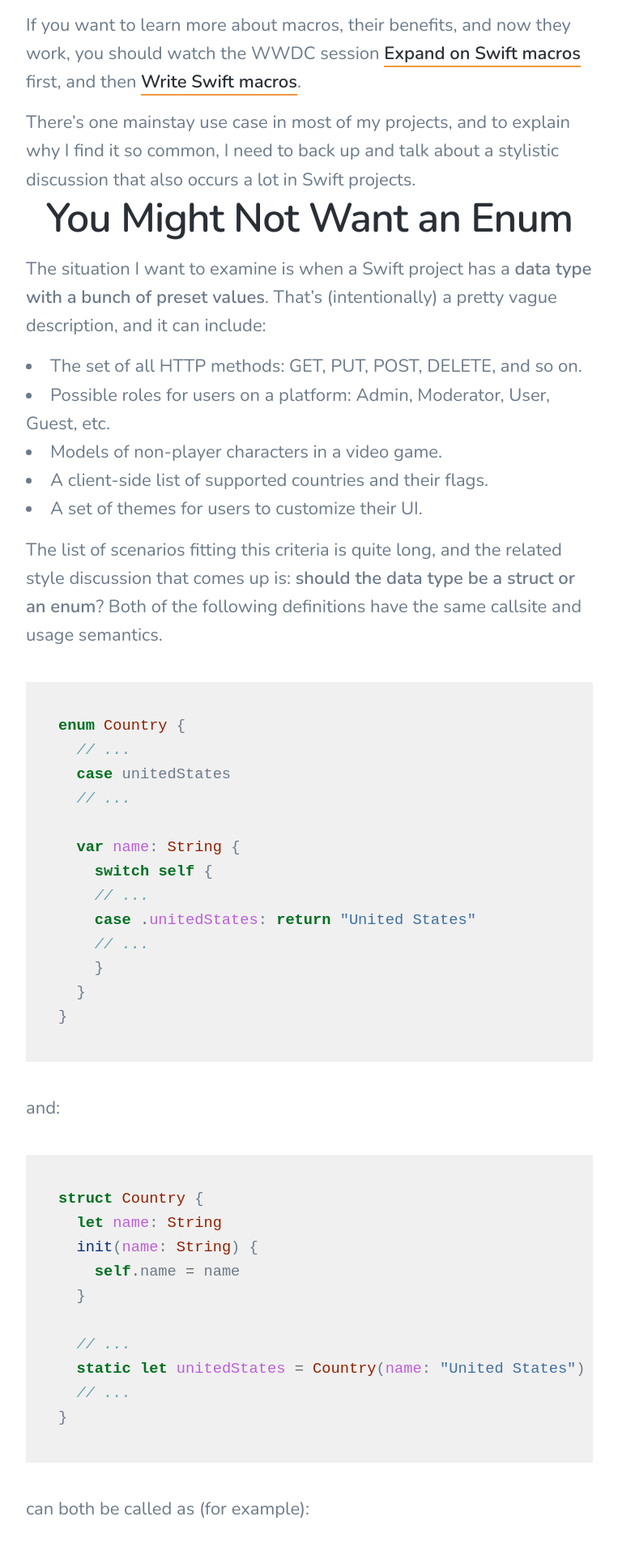
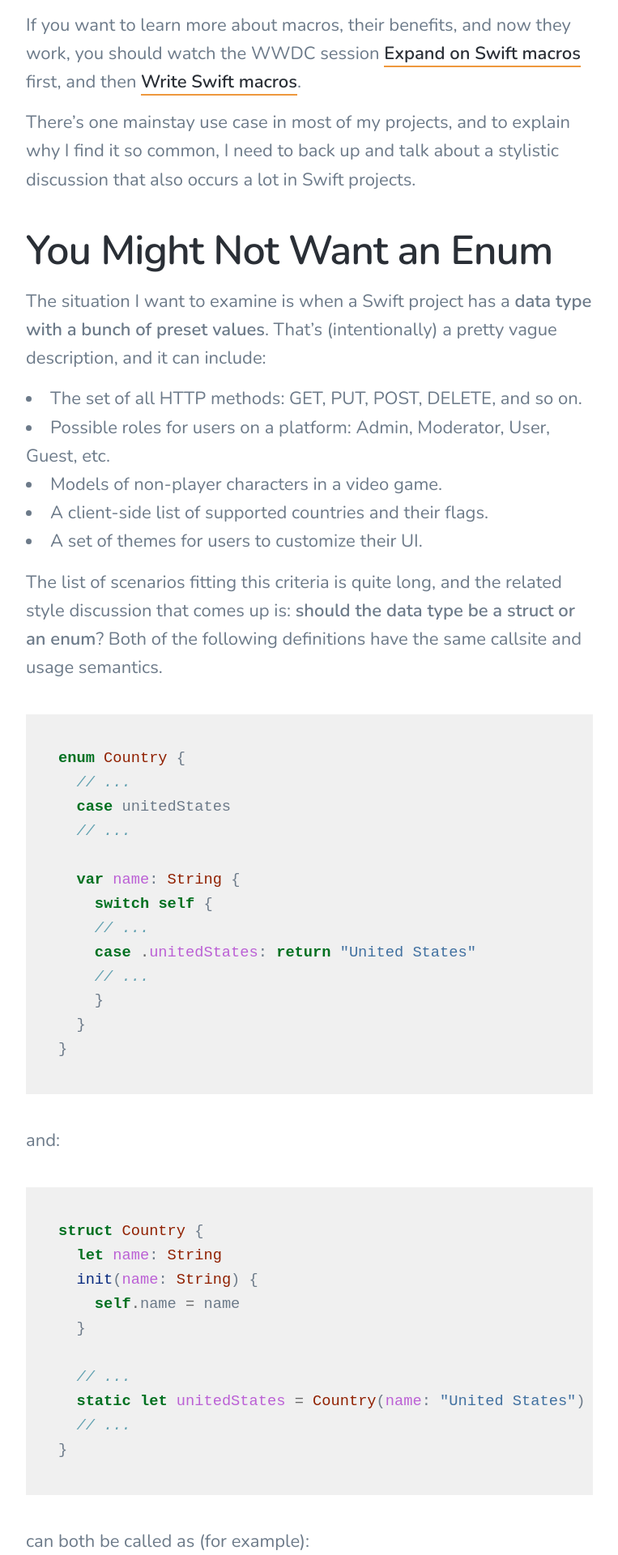
Before and after one commit to nevillco/nevillco.github.io, a Jekyll site: the page built from _posts/2023-07-07-the-first-macro-in-all-of-my-Swift-projects.md, in a window 1280 px wide. Shown: the part 1486-3406 px from the top of the page at 81% size, without its empty margins (258-1021 px from the left). Built offline with Jekyll 4.4.1, drawn with Linux system fonts in a browser that asks for light colours; nearby versions of some CDN libraries.

Commit message:
h1 -> h2

```diff
--- a/_posts/2023-07-07-the-first-macro-in-all-of-my-Swift-projects.md
+++ b/_posts/2023-07-07-the-first-macro-in-all-of-my-Swift-projects.md
@@ -15,7 +15,7 @@ If you want to learn more about macros, their benefits, and now they work, you s
 
 There’s one mainstay use case in most of my projects, and to explain why I find it so common, I need to back up and talk about a stylistic discussion that also occurs a lot in Swift projects.
 
-# You Might Not Want an Enum
+## You Might Not Want an Enum
 
 The situation I want to examine is when a Swift project has a **data type with a bunch of preset values**. That’s (intentionally) a pretty vague description, and it can include:
 * The set of all HTTP methods: GET, PUT, POST, DELETE, and so on.
```
